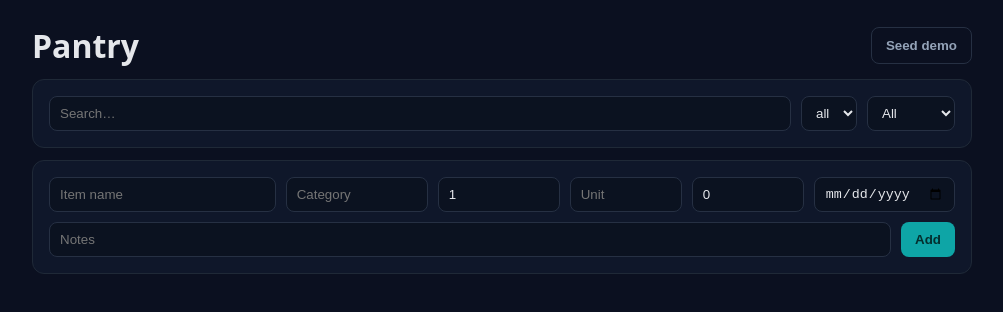
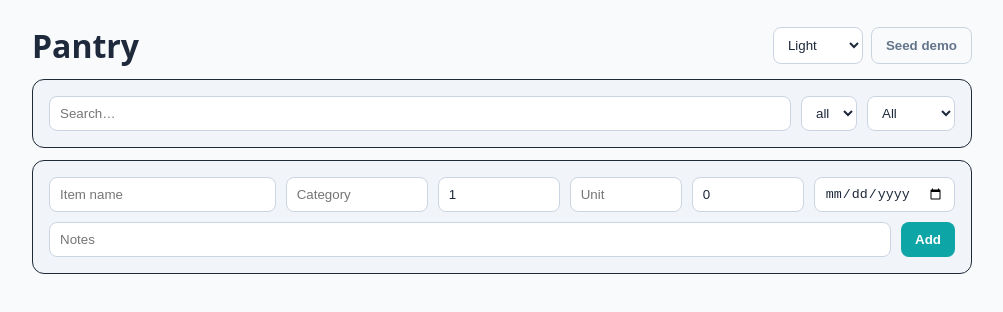
Before and after one commit to nkprasad12/pantry, a React (Vite) app: page / in a window 1280 px wide. Shown: the top 312 px of the page, without its empty margins (138-1141 px from the left). Built offline with nearby package versions, Linux system fonts and the light colour scheme.

Commit message:
Update themes

```diff
--- a/index.html
+++ b/index.html
@@ -12,6 +12,38 @@
         --text: #e5e7eb;
         --muted: #94a3b8;
         --accent: #0ea5a6;
+      }
+      html[data-theme='light'] {
+        --bg: #f8fafc;
+        --panel: #f1f5f9;
+        --text: #1e293b;
+        --muted: #64748b;
+        --accent: #0ea5a6;
+        --input-bg: #fff;
+        --input-border: #cbd5e1;
+      }
+      html[data-theme='fun'] {
+        --bg: #f6e6ff;
+        --panel: #f3d9fa;
+        --text: #3a255a;
+        --muted: #a78bfa;
+        --accent: #c084fc;
+        --accent2: #60a5fa;
+        --accent3: #f472b6;
+        --input-bg: #f8f0fc;
+        --input-border: #c084fc;
+      }
+      html[data-theme='fun'] a {
+        color: var(--accent2);
+        text-decoration: underline;
+      }
+      html[data-theme='fun'] .pill {
+        background: var(--accent2);
+        color: #fff;
+        border: 1px solid var(--accent3);
+      }
+      html[data-theme='fun'] .muted {
+        color: var(--accent3);
       }
       html,
       body,
@@ -48,8 +80,8 @@
       }
       input,
       select {
-        background: #0b1220;
-        border: 1px solid #263043;
+        background: var(--input-bg, #0b1220);
+        border: 1px solid var(--input-border, #263043);
         color: var(--text);
         padding: 8px 10px;
         border-radius: 8px;
@@ -62,7 +94,7 @@
       }
       button {
         background: var(--accent);
-        color: #042f2e;
+        color: #fff;
         border: none;
         border-radius: 8px;
         padding: 10px 14px;
@@ -72,7 +104,7 @@
       button.ghost {
         background: transparent;
         color: var(--muted);
-        border: 1px solid #263043;
+        border: 1px solid var(--input-border, #263043);
       }
       .row {
         display: flex;
@@ -96,11 +128,34 @@
         padding: 4px 8px;
         color: var(--muted);
       }
+      html[data-theme='light'] .pill {
+        background: #e0e7ef;
+        border: 1px solid #cbd5e1;
+        color: var(--accent);
+      }
       .danger {
         color: #fecaca;
       }
       .success {
         color: #bbf7d0;
+      }
+      html[data-theme='light'] .danger {
+        color: #dc2626;
+        font-weight: bold;
+      }
+      html[data-theme='light'] .success {
+        color: #059669;
+        font-weight: bold;
+      }
+      html[data-theme='fun'] .danger {
+        color: #d72660;
+        font-weight: bold;
+        text-shadow: 0 1px 2px #fff6;
+      }
+      html[data-theme='fun'] .success {
+        color: #1cb698;
+        font-weight: bold;
+        text-shadow: 0 1px 2px #fff6;
       }
       a {
         color: #7dd3fc;
--- a/src/App.tsx
+++ b/src/App.tsx
@@ -13,10 +13,37 @@ export function App() {
   const [items, setItems] = useState<PantryItem[]>([]);
   const [filter, setFilter] = useState<Filter>(defaultFilter);
   const [db] = useState(() => new PantryDB());
+  const [theme, setThemeState] = useState(() => {
+    if (typeof window !== 'undefined') {
+      const stored = window.localStorage.getItem('theme');
+      if (stored === 'light' || stored === 'dark' || stored === 'fun') return stored;
+      if (window.matchMedia && window.matchMedia('(prefers-color-scheme: light)').matches)
+        return 'light';
+    }
+    return 'dark';
+  });
+  // Wrap setTheme to persist
+  const setTheme = (t: string) => {
+    setThemeState(t);
+    if (typeof window !== 'undefined') {
+      window.localStorage.setItem('theme', t);
+    }
+  };
 
   useEffect(() => {
     db.getAll().then(setItems);
   }, [db]);
+
+  useEffect(() => {
+    document.documentElement.setAttribute('data-theme', theme);
+    // Also update meta theme-color for mobile
+    const meta = document.querySelector('meta[name="theme-color"]');
+    if (meta) {
+      if (theme === 'light') meta.setAttribute('content', '#f8fafc');
+      else if (theme === 'fun') meta.setAttribute('content', '#2a183a');
+      else meta.setAttribute('content', '#0f766e');
+    }
+  }, [theme]);
 
   const categories = useMemo(() => {
     const s = new Set<string>();
@@ -126,14 +153,15 @@ export function App() {
         style={{ justifyContent: 'space-between', alignItems: 'center', marginBottom: 12 }}
       >
         <h1 style={{ margin: 0 }}>Pantry</h1>
-        {/* @ts-ignore */}
-        {import.meta.env.DEV && (
-          <div className="row">
+        <div className="row" style={{ gap: 8 }}>
+          <ThemeSwitcher theme={theme} setTheme={setTheme} />
+          {/* @ts-ignore */}
+          {import.meta.env.DEV && (
             <button className="ghost" onClick={seedDemo}>
               Seed demo
             </button>
-          </div>
-        )}
+          )}
+        </div>
       </header>
 
       <div className="card" style={{ marginBottom: 12 }}>
@@ -150,6 +178,21 @@ export function App() {
         ))}
       </div>
     </div>
+  );
+}
+
+function ThemeSwitcher({ theme, setTheme }: { theme: string; setTheme: (t: string) => void }) {
+  return (
+    <select
+      value={theme}
+      onChange={(e) => setTheme(e.target.value)}
+      style={{ minWidth: 90 }}
+      title="Switch color theme"
+    >
+      <option value="dark">Dark</option>
+      <option value="light">Light</option>
+      <option value="fun">Fun</option>
+    </select>
   );
 }
 
```
